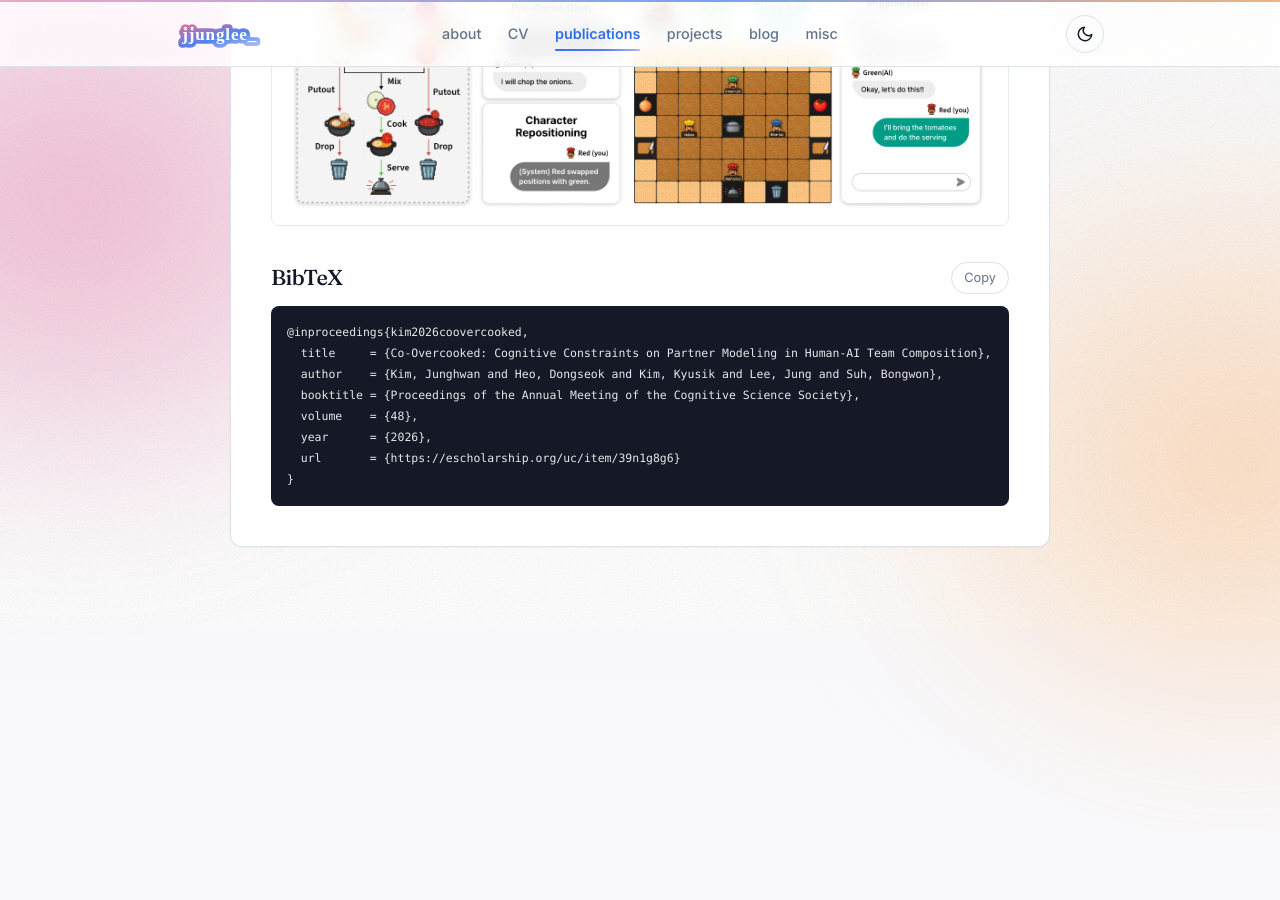
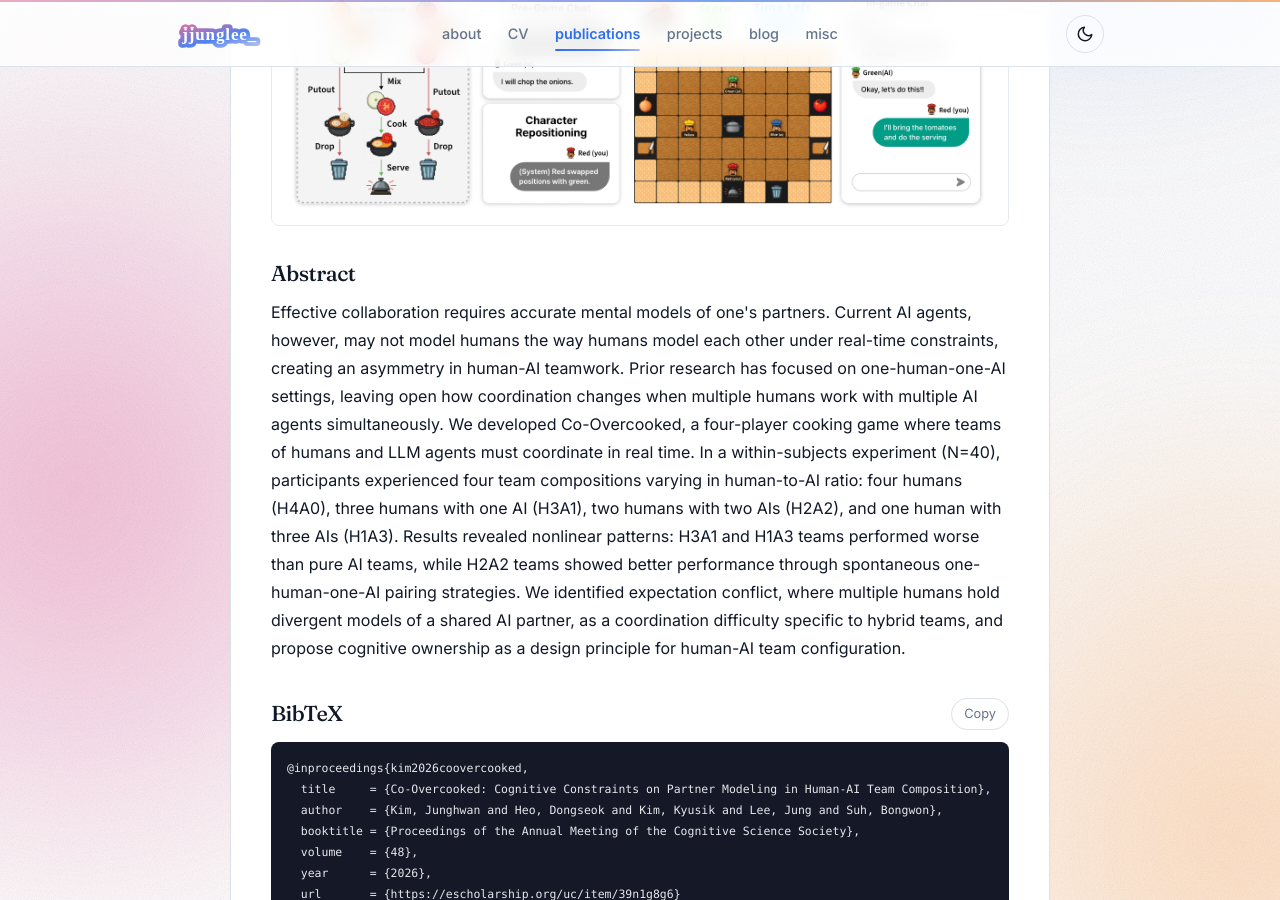
Before and after one commit to leejungp2/leejungp2.github.io, a Jekyll site: the page built from _pages/publications/coovercooked.md, in a window 1280 px wide and 900 px high, scrolled down 604 px. Built offline with Jekyll 4.4.1, drawn with Linux system fonts in a browser that asks for light colours; before the commit the page ends 1416 px from its top, so only the background shows below that.

Commit message:
Fill CogSci and KICS abstracts from papers and fix CHI EA page count

```diff
--- a/_data/publications.yml
+++ b/_data/publications.yml
@@ -65,8 +65,20 @@
       url: https://escholarship.org/uc/item/39n1g8g6
     - label: PDF
       url: https://escholarship.org/content/qt39n1g8g6/qt39n1g8g6.pdf
-  # TODO(Jung): paste the original abstract.
-  abstract: ""
+  abstract: >-
+    Effective collaboration requires accurate mental models of one's partners.
+    Current AI agents, however, may not model humans the way humans model each other under real-time constraints,
+    creating an asymmetry in human-AI teamwork.
+    Prior research has focused on one-human-one-AI settings, leaving open how coordination changes
+    when multiple humans work with multiple AI agents simultaneously.
+    We developed Co-Overcooked, a four-player cooking game where teams of humans and LLM agents must coordinate in real time.
+    In a within-subjects experiment (N=40), participants experienced four team compositions varying in human-to-AI ratio:
+    four humans (H4A0), three humans with one AI (H3A1), two humans with two AIs (H2A2), and one human with three AIs (H1A3).
+    Results revealed nonlinear patterns: H3A1 and H1A3 teams performed worse than pure AI teams,
+    while H2A2 teams showed better performance through spontaneous one-human-one-AI pairing strategies.
+    We identified expectation conflict, where multiple humans hold divergent models of a shared AI partner,
+    as a coordination difficulty specific to hybrid teams,
+    and propose cognitive ownership as a design principle for human-AI team configuration.
   bibtex: |-
     @inproceedings{kim2026coovercooked,
       title     = {Co-Overcooked: Cognitive Constraints on Partner Modeling in Human-AI Team Composition},
@@ -109,7 +121,7 @@
       booktitle = {Extended Abstracts of the 2026 CHI Conference on Human Factors in Computing Systems},
       series    = {CHI EA '26},
       year      = {2026},
-      pages     = {1--7},
+      pages     = {1--6},
       publisher = {Association for Computing Machinery},
       address   = {New York, NY, USA},
       location  = {Barcelona, Spain},
@@ -233,8 +245,12 @@
   links:
     - label: Paper
       url: https://scholar.google.com/scholar?oi=bibs&cluster=6252816665032242407&btnI=1&hl=ko
-  # TODO(Jung): paste the original abstract.
-  abstract: ""
+  abstract: >-
+    대규모 언어 모델(LLM: Large Language Model)은 사회 전반에 막대한 영향을 미치며,
+    특히 정치적 사안에 대한 편향된 답변은 여론에 큰 영향을 줄 수 있다.
+    기존의 단순한 질문 응답 방식으로는 모델이 내포한 복잡한 가치관과 정치적 성향을 심층적으로 평가하기 어렵기 때문에,
+    본 연구에서는 사다리 인터뷰(Laddering Interview) 기법을 도입하여
+    좌(진보)/우(보수)로 파인튜닝된 LLM의 정치적 성향을 체계적이고 정량적으로 분석하고 평가하는 프레임워크 개발을 목표로 한다.
   bibtex: |-
     @inproceedings{jang2025politicalorientation,
       title     = {A Framework for Evaluating and Analyzing the Political Orientation of Large Language Models Using Laddering Interview Techniques},
```
